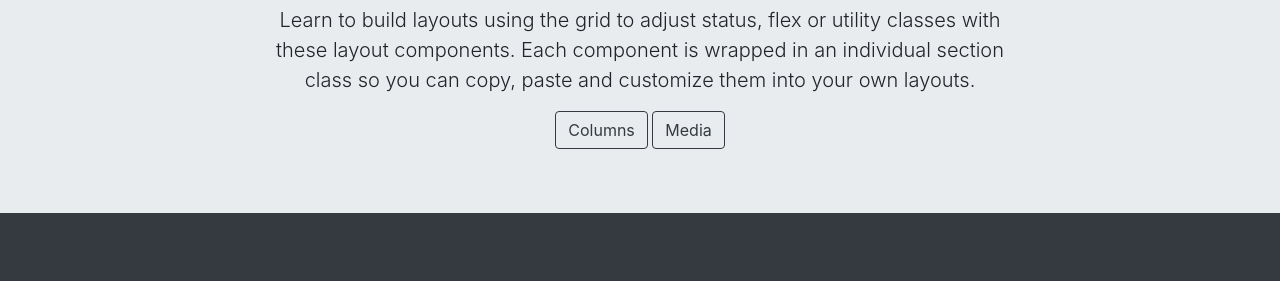
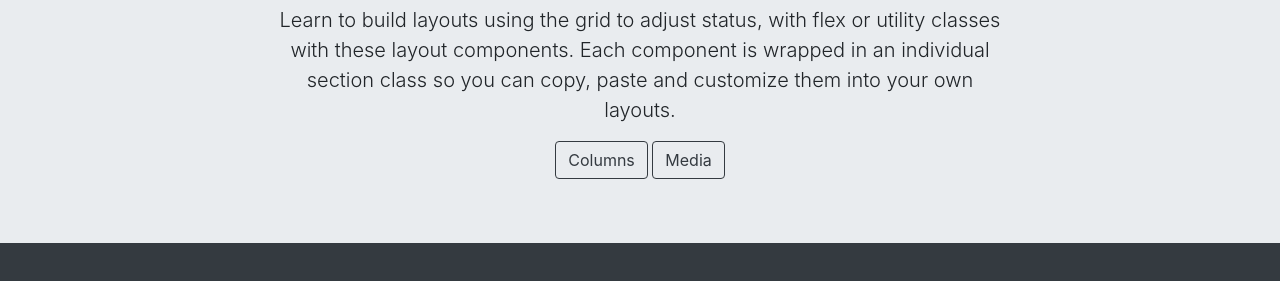
Before and after one commit to Tunnapa12/babs, a plain HTML site: page primary/index.html in a window 1280 px wide. Shown: the part 157-438 px from the top of the page. Drawn offline with nearby package versions, Linux system fonts and the light colour scheme.

Commit message:
Update index.html

```diff
--- a/primary/index.html
+++ b/primary/index.html
@@ -45,7 +45,7 @@
             <div class="col-11 col-sm-10 col-md-8 animated fadeInUp">
               <h3 class="text-reverse">Introduction</h3>
               <p class="lead">
-                Learn to build layouts using the grid to adjust status, flex or utility classes with these layout components. Each component is wrapped in an
+                Learn to build layouts using the grid to adjust status, with flex or utility classes with these layout components. Each component is wrapped in an
                 individual section class so you can copy, paste and customize them into your own layouts.
               </p>
               <a class="btn btn-outline-dark" href="columns.html">Columns</a>
```
